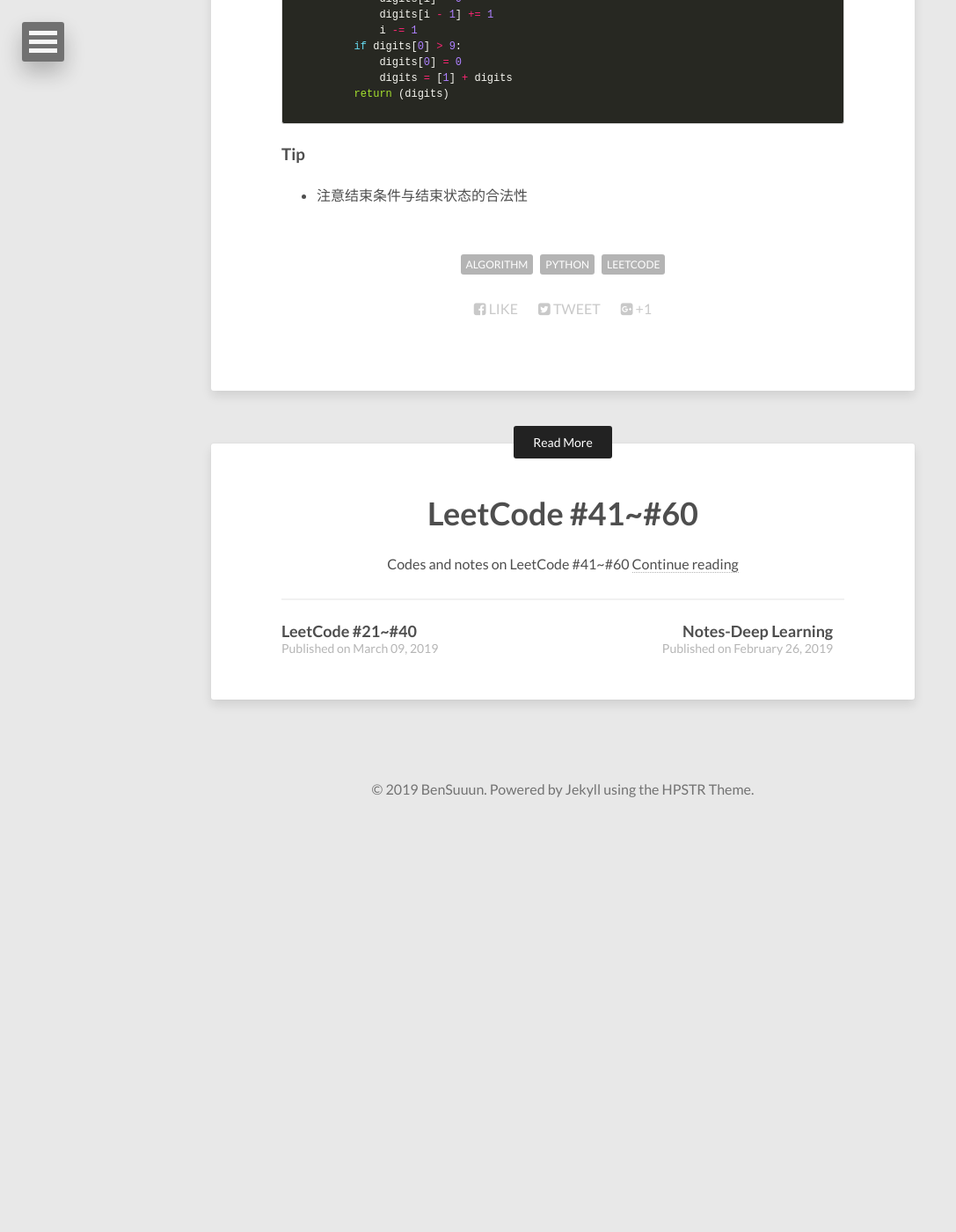
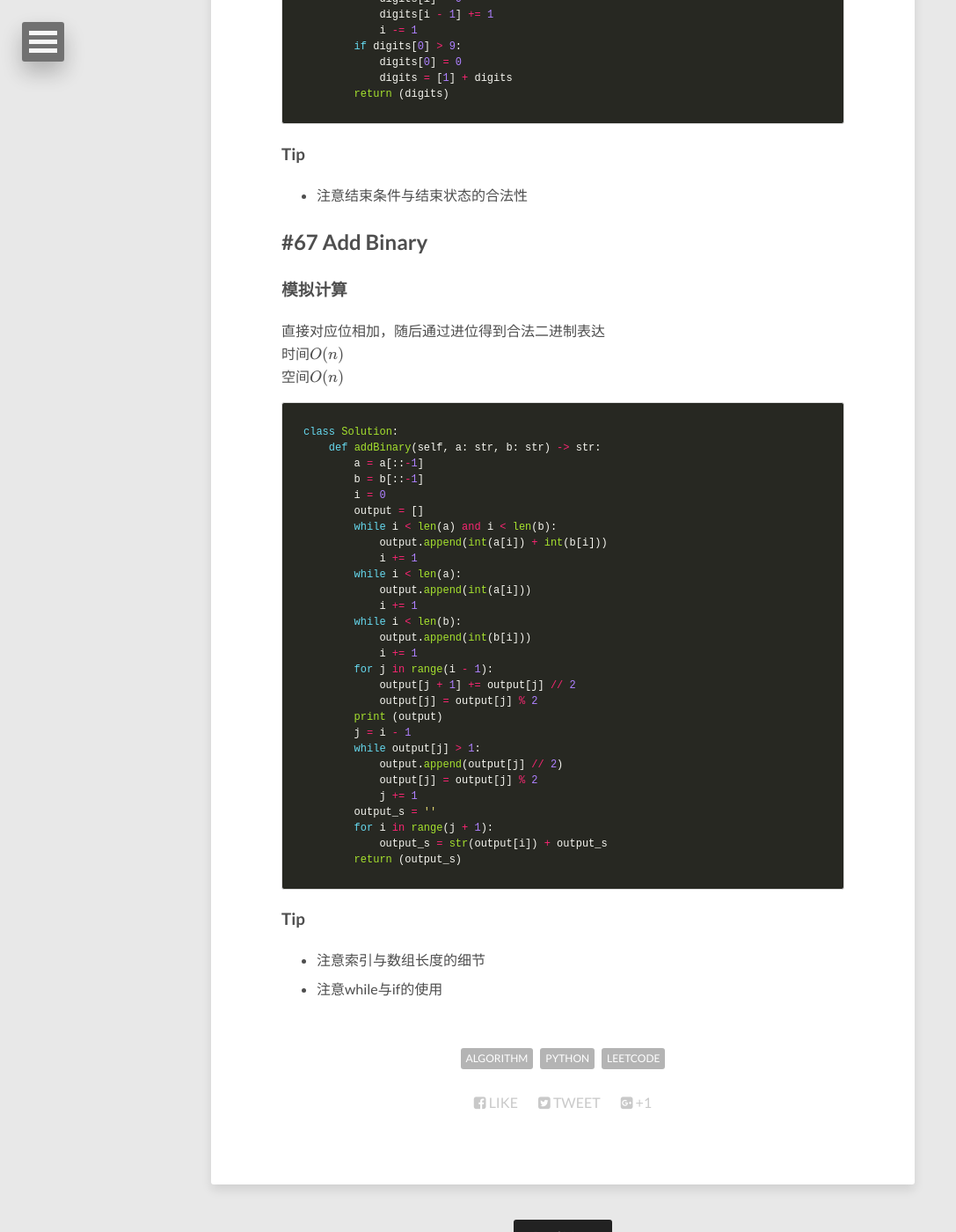
Before and after one commit to Wangbin-Sun/wangbin-sun.github.io, a Jekyll site: the page built from _posts/2019-04-18-leetcode-61-to-80.md, in a window 1280 px wide and 1400 px high, scrolled down 4733 px. Shown: the whole window at 88% size, without its empty margins (0-1087 px from the left). Built offline with Jekyll 4.4.1, drawn with Linux system fonts in a browser that asks for light colours; nearby versions of some CDN libraries; formulas are drawn with MathJax 3; before the commit the page ends 5671 px from its top, so only the background shows below that.

Commit message:
Update Leetcode to #67

````diff
--- a/_posts/2019-04-18-leetcode-61-to-80.md
+++ b/_posts/2019-04-18-leetcode-61-to-80.md
@@ -205,3 +205,44 @@ class Solution:
 
 ### Tip
 * 注意结束条件与结束状态的合法性
+
+## #67 Add Binary
+
+### 模拟计算
+直接对应位相加，随后通过进位得到合法二进制表达
+时间$O(n)$
+空间$O(n)$
+```python
+class Solution:
+    def addBinary(self, a: str, b: str) -> str:
+        a = a[::-1]
+        b = b[::-1]
+        i = 0
+        output = []
+        while i < len(a) and i < len(b):
+            output.append(int(a[i]) + int(b[i]))
+            i += 1
+        while i < len(a):
+            output.append(int(a[i]))
+            i += 1
+        while i < len(b):
+            output.append(int(b[i]))
+            i += 1
+        for j in range(i - 1):
+            output[j + 1] += output[j] // 2
+            output[j] = output[j] % 2
+        print (output)
+        j = i - 1
+        while output[j] > 1:
+            output.append(output[j] // 2)
+            output[j] = output[j] % 2
+            j += 1
+        output_s = ''
+        for i in range(j + 1):
+            output_s = str(output[i]) + output_s
+        return (output_s)
+```
+
+### Tip
+* 注意索引与数组长度的细节
+* 注意while与if的使用
````
